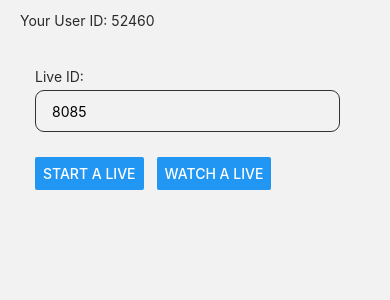
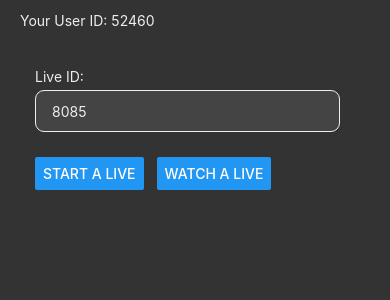
Before and after one commit to ShivrajTheCoder/live-stream-kahog-apk, a React Native app: screen /HomePage in a window 390 px wide. Shown: the top 300 px of the page. Built offline with nearby package versions, Linux system fonts and the light colour scheme.

Commit message:
theme-added

```diff
--- a/src/App.js
+++ b/src/App.js
@@ -2,13 +2,15 @@ import { NavigationContainer } from '@react-navigation/native';
 import { createNativeStackNavigator } from '@react-navigation/native-stack';
 import React, { Component } from 'react';
 import AppNavigation from './AppNavigation';
-import {
-  ZegoUIKitPrebuiltLiveStreamingFloatingMinimizedView,
-} from '@zegocloud/zego-uikit-prebuilt-live-streaming-rn';
+import {ZegoUIKitPrebuiltLiveStreamingFloatingMinimizedView,} from '@zegocloud/zego-uikit-prebuilt-live-streaming-rn';
+import { ThemeProvider } from './contexts/ThemeProvider';
 
 export default function App() {
-  return (<NavigationContainer >
-    <AppNavigation />
-    <ZegoUIKitPrebuiltLiveStreamingFloatingMinimizedView />
-  </NavigationContainer>);
+  return (
+    <ThemeProvider>
+      <NavigationContainer >
+        <AppNavigation />
+        <ZegoUIKitPrebuiltLiveStreamingFloatingMinimizedView />
+      </NavigationContainer>
+    </ThemeProvider>);
 }
--- a/src/HomePage.js
+++ b/src/HomePage.js
@@ -1,10 +1,14 @@
-import React, { useEffect, useState } from "react";
+import React, { useContext, useEffect, useState } from "react";
 import { Button, View, StyleSheet, Text, TextInput } from 'react-native'
 import { useNavigation } from '@react-navigation/native';
 import { useSafeAreaInsets } from "react-native-safe-area-context";
+import ThemeContext from "./contexts/ThemeProvider";
 
 export default function HomePage(props) {
     const navigation = useNavigation();
+    const { theme } = useContext(ThemeContext);
+    const isDarkTheme = theme === 'dark';
+
     const onJoinPress = (isHost) => {
         navigation.navigate(isHost ? 'HostPage' : 'AudiencePage', {
             userID: userID,
@@ -20,12 +24,12 @@ export default function HomePage(props) {
     }, [])
     const insets = useSafeAreaInsets();
     return (
-        <View style={[styles.container, { paddingTop: insets.top, paddingBottom: insets.bottom }]}>
-            <Text style={styles.userID}>Your User ID: {userID}</Text>
-            <Text style={[styles.liveID, styles.leftPadding]}>Live ID:</Text>
+        <View style={[styles.container, { paddingTop: insets.top, paddingBottom: insets.bottom, backgroundColor: isDarkTheme ? '#333' : '#FFF' }]}>
+            <Text style={[styles.userID, { color: isDarkTheme ? '#EEE' : '#2A2A2A' }]}>Your User ID: {userID}</Text>
+            <Text style={[styles.liveID, styles.leftPadding, { color: isDarkTheme ? '#EEE' : '#2A2A2A' }]}>Live ID:</Text>
             <TextInput
                 placeholder="Enter the Live ID. e.g. 6666"
-                style={[styles.input]}
+                style={[styles.input, { backgroundColor: isDarkTheme ? '#444' : '#FFF', color: isDarkTheme ? '#EEE' : '#2A2A2A', borderColor: isDarkTheme ? '#EEE' : '#333' }]}
                 onChangeText={text => setLiveID(text.replace(/[^0-9A-Za-z_]/g, ''))}
                 maxLength={4}
                 value={liveID}
@@ -34,11 +38,8 @@ export default function HomePage(props) {
             <View style={[styles.buttonLine, styles.leftPadding]}>
                 <Button disabled={liveID.length == 0} style={styles.button} title="Start a live" onPress={() => { onJoinPress(true) }} />
                 <View style={styles.buttonSpacing} />
-                <Button  disabled={liveID.length == 0} style={styles.button} title="Watch a live" onPress={() => { onJoinPress(false) }} />
+                <Button disabled={liveID.length == 0} style={styles.button} title="Watch a live" onPress={() => { onJoinPress(false) }} />
             </View>
-            {/* <View style={styles.buttonLine}>
-                <Button title="Disconnect SDK" onPress={() => { ZegoUIKit.disconnectSDK() }} />
-            </View> */}
         </View>)
 }
 
@@ -49,7 +50,6 @@ const styles = StyleSheet.create({
         alignItems: 'flex-start'
     },
     buttonLine: {
-        // flex: 1,
         flexDirection: 'row',
         justifyContent: 'space-between',
         alignItems: 'center',
@@ -63,7 +63,6 @@ const styles = StyleSheet.create({
         width: 305,
         borderWidth: 1,
         borderRadius: 9,
-        borderColor: '#333333',
         paddingLeft: 16,
         paddingRight: 16,
         paddingTop: 10,
@@ -73,7 +72,6 @@ const styles = StyleSheet.create({
     },
     userID: {
         fontSize: 14,
-        color: '#2A2A2A',
         marginBottom: 27,
         paddingBottom: 12,
         paddingTop: 12,
@@ -81,15 +79,7 @@ const styles = StyleSheet.create({
     },
     liveID: {
         fontSize: 14,
-        color: '#2A2A2A',
         marginBottom: 5,
-    },
-    simpleCallTitle: {
-        color: '#2A2A2A',
-        fontSize: 21,
-        width: 330,
-        fontWeight: 'bold',
-        marginBottom: 27,
     },
     button: {
         height: 42,
--- /dev/null
+++ b/src/contexts/ThemeProvider.js
@@ -0,0 +1,20 @@
+import React, { createContext, useState } from 'react';
+
+const ThemeContext = createContext();
+
+export const ThemeProvider = ({ children }) => {
+  const [theme, setTheme] = useState('dark');
+  // const [theme, setTheme] = useState('light');
+
+  const toggleTheme = () => {
+    setTheme(prevTheme => (prevTheme === 'light' ? 'dark' : 'light'));
+  };
+
+  return (
+    <ThemeContext.Provider value={{ theme, toggleTheme }}>
+      {children}
+    </ThemeContext.Provider>
+  );
+};
+
+export default ThemeContext;
```
